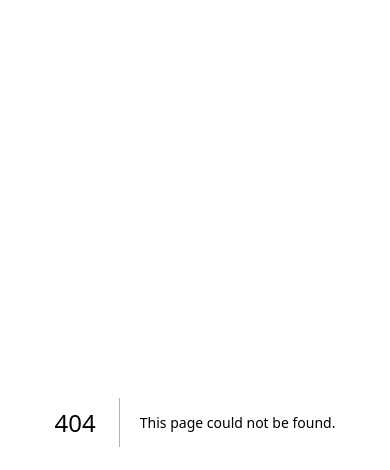
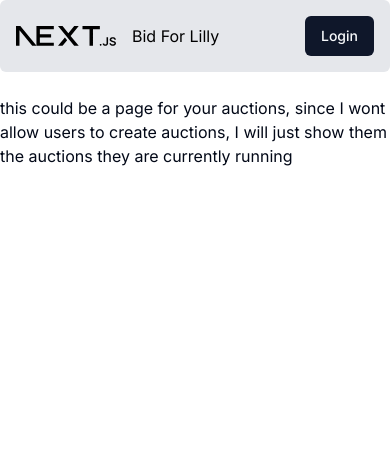
Before and after one commit to benjimosso/bid-lilly, a Next.js app: page /auctions in a window 390 px wide. Before the commit this address had no page. Shown: the top 470 px of the page. Built offline with nearby package versions, Linux system fonts and the light colour scheme; no server answers.

Commit message:
mobile approach + css tweaks

```diff
--- /dev/null
+++ b/app/auctions/page.tsx
@@ -0,0 +1,12 @@
+import React from 'react'
+
+export default function MyAuctionPage() {
+  return (
+    <div>
+      <p>this could be a page for your auctions, since I wont allow users to
+        create auctions, I will just show them the auctions they are currently
+        running
+      </p>
+    </div>
+  )
+}
--- a/app/auth/login/page.tsx
+++ b/app/auth/login/page.tsx
@@ -22,6 +22,7 @@ export default function LoginPage() {
     if (error) {
       setError(error.message);
     } else {
+      router.refresh();
       router.push("/");
     }
 
--- a/app/bids/create/page.tsx
+++ b/app/bids/create/page.tsx
@@ -22,7 +22,6 @@ const AddItemForm = () => {
 //       router.refresh();
 //     }
 //   };
-
   return (
     <div className="flex justify-center border w-2/3 m-4 p-5">
     <form action={insertItem} >
--- a/app/layout.tsx
+++ b/app/layout.tsx
@@ -2,6 +2,9 @@ import type { Metadata } from "next";
 import { Inter as FontSans } from "next/font/google";
 import "./globals.css";
 import { cn } from "@/lib/utils";
+import { Header } from "@/components/component/header";
+// supabase
+import { createClient } from "@/utils/supabase/server";
 
 const fontSans = FontSans({
   subsets: ["latin"],
@@ -13,11 +16,15 @@ export const metadata: Metadata = {
   description: "Generated by create next app",
 };
 
-export default function RootLayout({
+export default async function RootLayout({
   children,
 }: Readonly<{
   children: React.ReactNode;
 }>) {
+
+  const supabase = createClient()
+  const { data:user, error } = await supabase.auth.getUser()
+
   return (
     <html lang="en">
       <body
@@ -26,7 +33,10 @@ export default function RootLayout({
           fontSans.variable
         )}
       >
+        <main>
+        <Header user={user.user}/>
         {children}
+        </main>
       </body>
     </html>
   );
--- a/app/page.tsx
+++ b/app/page.tsx
@@ -1,11 +1,8 @@
 // pages/index.tsx or wherever HomePage is located
 import { createClient } from "@/utils/supabase/server";
 import Image from 'next/image'
-import LogouButton from "@/components/component/logoutButton";
 import Link from "next/link";
-import AddItemForm from "@/components/component/AddItemForm";
-import { redirect } from "next/navigation";
-import { Header } from "@/components/component/header";
+
 // shadCn
 import { Button } from "@/components/ui/button";
 import {
@@ -22,6 +19,9 @@ interface Item {
   name: string;
   created_at: string;
   user_id: string; // UUIDs are typically represented as strings
+  image: string;
+  startingPrice: number;
+  description: string;
 }
 
 export default async function HomePage() {
@@ -38,22 +38,19 @@ export default async function HomePage() {
   }
 
   return (
-    <main className="container mx-auto">
-      <Header user={data.user}/>
+    <div className="container mx-auto">
+
 
       <h2 className="text-2xl font-bold mb-4"> Items to Bid on</h2>
-      <div className="grid grid-cols-4 gap-5">
-      {items && items.map((item, index) => (
-        <Card key={index}>
-          <CardHeader>
+      <div className="lg:grid lg:grid-cols-4 lg:gap-5 sm:space-y-0 space-y-8 ">
+      {items && items.map((item:Item, index) => (
+        <Card key={index} className="flex flex-col items-center">
+          <CardHeader className="mt-4">
+            {item.image ? <Image className="rounded-md" src={item.image} alt={item.name} width={200} height={200} /> : null}
+          </CardHeader>
+          <CardContent>
             <CardTitle>{item.name}</CardTitle>
-            <CardDescription>
-              {item.created_at}
-            </CardDescription>
-          </CardHeader>
-          <CardContent className="flex justify-center">
-            {item.image ? <Image src={item.image} alt={item.name} width={100} height={100} /> : null}
-
+            <CardDescription>Starting Price ${item.startingPrice}</CardDescription>
           </CardContent>
           <CardFooter>
             <Button>
@@ -64,6 +61,6 @@ export default async function HomePage() {
         ))}
       </div>
 
-    </main>
+    </div>
   );
 }
--- a/components/component/header.tsx
+++ b/components/component/header.tsx
@@ -4,9 +4,12 @@ import LogouButton from "./logoutButton";
 import Link from "next/link";
 
 export function Header({ user }: { user: any }) {
+
+  console.log(user)
+
   return (
-    <header className="bg-gray-200 text-black p-4 mb-6">
-      <div className="container flex justify-between items-center">
+    <header className="bg-gray-200 text-black p-4 mb-6 rounded-md">
+      <div className=" flex justify-between items-center">
         <Link href="/" className="hover:underline flex items-center gap-4">
           <Image src="/next.svg" alt="logo" width={100} height={100} />
           Bid For Lilly
--- a/components/component/logoutButton.tsx
+++ b/components/component/logoutButton.tsx
@@ -22,7 +22,7 @@ export default function LogouButton() {
       <Button
       onClick={handleLogout}
       size="sm"
-      variant="destructive"
+
     //   className="bg-red-500 hover:bg-red-700 text-white font-bold py-2 px-4 rounded-full "
       >
         Logout
```
